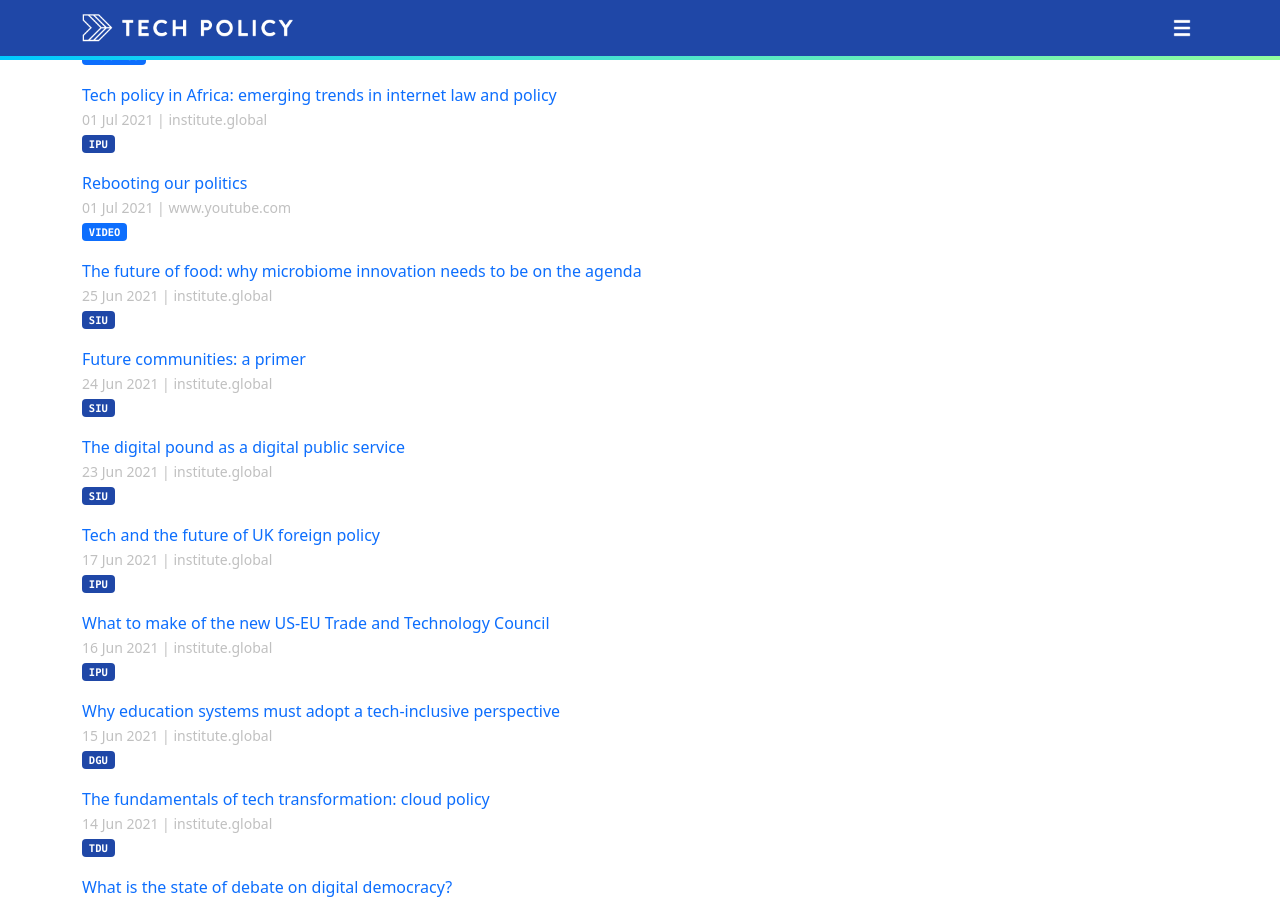
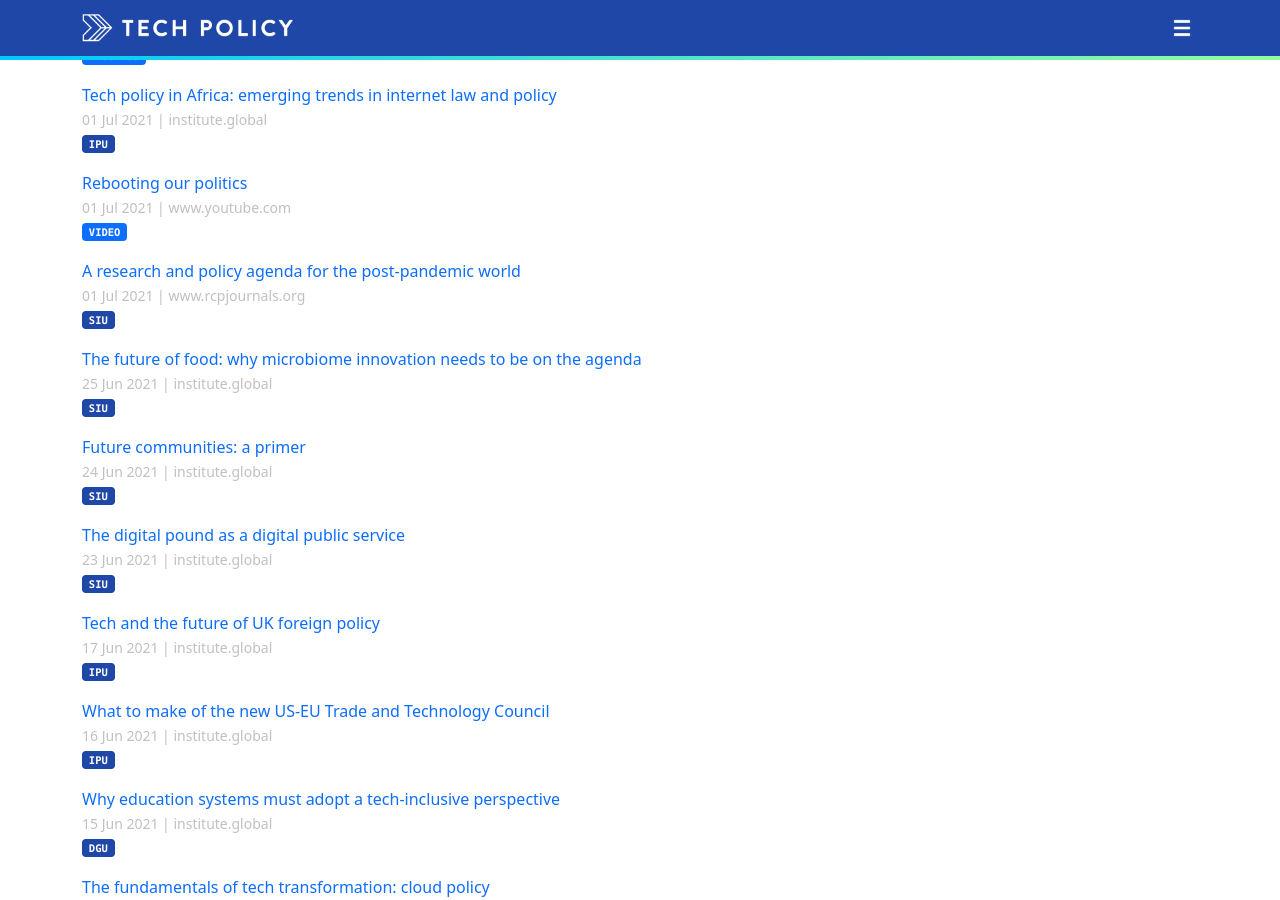
Before and after one commit to techpolicyio/techpolicyio.github.io, a Jekyll site: the page built from pages/home.md, in a window 1280 px wide and 900 px high, scrolled down 1556 px. Built offline with Jekyll 4.4.1, drawn with Linux system fonts in a browser that asks for light colours.

Commit message:
Update links.yml

```diff
--- a/_data/links.yml
+++ b/_data/links.yml
@@ -896,3 +896,7 @@
   url: https://www.cityam.com/britcoin-digital-currency-pound-sterling-bank-of-england/
   date: 2021-07-29
   unit: siu
+- title: "A research and policy agenda for the post-pandemic world"
+  url: https://www.rcpjournals.org/content/futurehosp/8/2/e198
+  date: 2021-07-01
+  unit: siu
```
